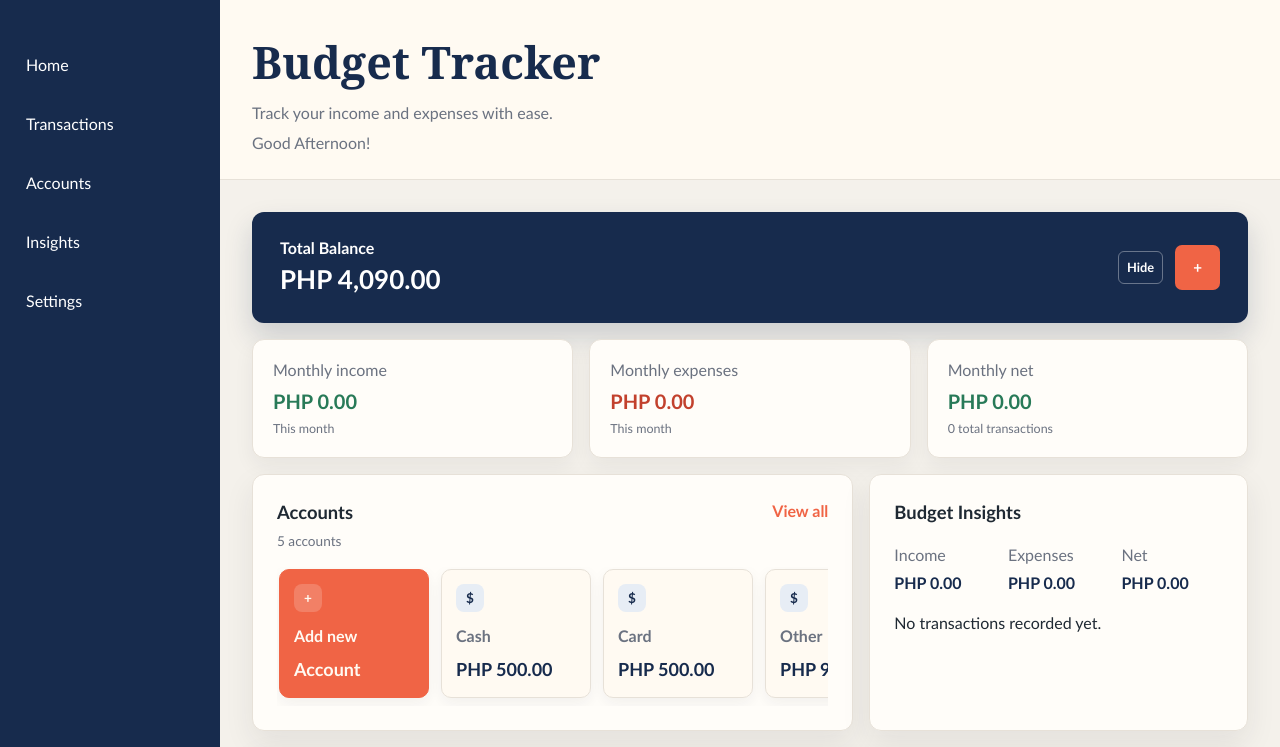
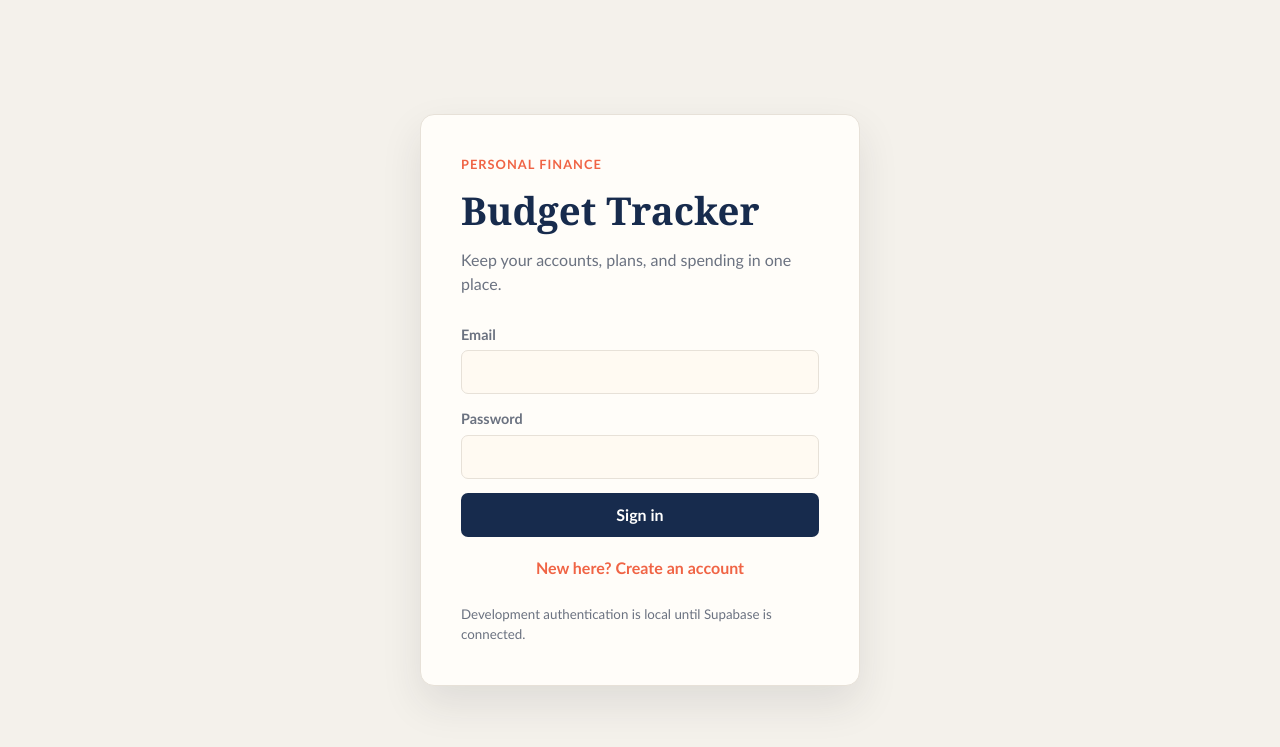
Before and after one commit to iamoen28/budget-tracker, a React (Vite) app in the folder budget_tracker/: page / in a window 1280 px wide. Shown: the top 747 px of the page. Built offline with nearby package versions, Linux system fonts and the light colour scheme.

Commit message:
Added Authentication

```diff
--- a/budget_tracker/src/App.jsx
+++ b/budget_tracker/src/App.jsx
@@ -5,12 +5,14 @@ import AccountsPage from './pages/AccountsPage.jsx'
 import InsightsPage from './pages/InsightsPage.jsx'
 import SettingsPage from './pages/SettingsPage.jsx'
 import useBudgetData from './hooks/useBudgetData.js'
+import AuthPage from './pages/AuthPage.jsx'
+import { useAuth } from './auth/useAuth.js'
 
-const App = () => {
+function AuthenticatedApp({ user }) {
   const basePath = import.meta.env.BASE_URL.replace(/\/$/, '')
   const routeFromPath = pathname => pathname.startsWith(basePath) ? pathname.slice(basePath.length) || '/' : pathname
   const [location, setLocation] = useState(`${routeFromPath(window.location.pathname)}${window.location.search}`)
-  const budget = useBudgetData()
+  const budget = useBudgetData(user.id)
   const navigate = nextPath => {
     window.history.pushState({}, '', `${basePath}${nextPath}`)
     setLocation(nextPath)
@@ -35,4 +37,9 @@ const App = () => {
   )
 }
 
+const App = () => {
+  const { user } = useAuth()
+  return user ? <AuthenticatedApp key={user.id} user={user} /> : <AuthPage />
+}
+
 export default App
--- /dev/null
+++ b/budget_tracker/src/auth/AuthContext.jsx
@@ -0,0 +1,31 @@
+import { useState } from 'react'
+import { getSession, signIn as signInLocal, signOut as signOutLocal, signUp as signUpLocal } from './authStorage.js'
+import { AuthContext } from './authContextValue.js'
+
+export function AuthProvider({ children }) {
+  const [user, setUser] = useState(() => getSession(window.localStorage))
+  const [isLoading, setIsLoading] = useState(false)
+
+  const signIn = async (email, password) => {
+    setIsLoading(true)
+    const result = await signInLocal(window.localStorage, email, password)
+    if (result.session) setUser(result.session)
+    setIsLoading(false)
+    return result.error ?? null
+  }
+
+  const signUp = async (email, password) => {
+    setIsLoading(true)
+    const result = await signUpLocal(window.localStorage, email, password)
+    if (result.session) setUser(result.session)
+    setIsLoading(false)
+    return result.error ?? null
+  }
+
+  const signOut = () => {
+    signOutLocal(window.localStorage)
+    setUser(null)
+  }
+
+  return <AuthContext.Provider value={{ user, isLoading, signIn, signUp, signOut }}>{children}</AuthContext.Provider>
+}
--- /dev/null
+++ b/budget_tracker/src/auth/authContextValue.js
@@ -0,0 +1,3 @@
+import { createContext } from 'react'
+
+export const AuthContext = createContext(null)
--- /dev/null
+++ b/budget_tracker/src/auth/authStorage.js
@@ -0,0 +1,47 @@
+const USERS_KEY = 'budget-tracker-auth-users'
+const SESSION_KEY = 'budget-tracker-auth-session'
+
+const read = (storage, key, fallback) => {
+  try {
+    const value = storage.getItem(key)
+    return value ? JSON.parse(value) : fallback
+  } catch {
+    return fallback
+  }
+}
+
+const write = (storage, key, value) => storage.setItem(key, JSON.stringify(value))
+
+const hashPassword = async password => {
+  const data = new TextEncoder().encode(password)
+  const digest = await crypto.subtle.digest('SHA-256', data)
+  return Array.from(new Uint8Array(digest)).map(byte => byte.toString(16).padStart(2, '0')).join('')
+}
+
+export const getSession = storage => read(storage, SESSION_KEY, null)
+
+export const signUp = async (storage, email, password) => {
+  const normalizedEmail = email.trim().toLowerCase()
+  if (!/^\S+@\S+\.\S+$/.test(normalizedEmail)) return { error: 'Enter a valid email address.' }
+  if (password.length < 8) return { error: 'Password must be at least 8 characters.' }
+  const users = read(storage, USERS_KEY, [])
+  if (users.some(user => user.email === normalizedEmail)) return { error: 'An account with that email already exists.' }
+  const user = { id: crypto.randomUUID(), email: normalizedEmail, passwordHash: await hashPassword(password) }
+  write(storage, USERS_KEY, [...users, user])
+  const session = { id: user.id, email: user.email }
+  write(storage, SESSION_KEY, session)
+  return { session }
+}
+
+export const signIn = async (storage, email, password) => {
+  const normalizedEmail = email.trim().toLowerCase()
+  const users = read(storage, USERS_KEY, [])
+  const passwordHash = await hashPassword(password)
+  const user = users.find(candidate => candidate.email === normalizedEmail && candidate.passwordHash === passwordHash)
+  if (!user) return { error: 'Email or password is incorrect.' }
+  const session = { id: user.id, email: user.email }
+  write(storage, SESSION_KEY, session)
+  return { session }
+}
+
+export const signOut = storage => storage.removeItem(SESSION_KEY)
--- /dev/null
+++ b/budget_tracker/src/auth/useAuth.js
@@ -0,0 +1,4 @@
+import { useContext } from 'react'
+import { AuthContext } from './authContextValue.js'
+
+export const useAuth = () => useContext(AuthContext)
--- a/budget_tracker/src/components/Navbar/Navbar.jsx
+++ b/budget_tracker/src/components/Navbar/Navbar.jsx
@@ -1,8 +1,10 @@
 //navbar component that will be used across the app for navigation and branding
 
 import './Navbar.css'
+import { useAuth } from '../../auth/useAuth.js'
 
 const Navbar = ({ onNavigate }) => {
+    const { user, signOut } = useAuth()
     const handleNavigate = (event, path) => {
         event.preventDefault()
         onNavigate(path)
@@ -16,6 +18,7 @@ const Navbar = ({ onNavigate }) => {
                 <li><a href="/accounts" onClick={(event) => handleNavigate(event, '/accounts')}>Accounts</a></li>
                 <li><a href="/insights" onClick={(event) => handleNavigate(event, '/insights')}>Insights</a></li>
                 <li><a href="/settings" onClick={(event) => handleNavigate(event, '/settings')}>Settings</a></li>
+                <li className="nav-user"><span>{user?.email}</span><button type="button" onClick={signOut}>Sign out</button></li>
             </ul>
         </div>
     )
--- a/budget_tracker/src/data/budgetStorage.js
+++ b/budget_tracker/src/data/budgetStorage.js
@@ -1,8 +1,10 @@
 export const STORAGE_KEY = 'budget-tracker-data'
 
-export const loadBudgetData = (storage) => {
+const keyForUser = userId => userId ? `${STORAGE_KEY}:${userId}` : STORAGE_KEY
+
+export const loadBudgetData = (storage, userId) => {
   try {
-    const storedData = storage?.getItem(STORAGE_KEY)
+    const storedData = storage?.getItem(keyForUser(userId))
     if (!storedData) return null
     const parsedData = JSON.parse(storedData)
     if (!Array.isArray(parsedData.accounts) || !Array.isArray(parsedData.transactions)) return null
@@ -12,9 +14,9 @@ export const loadBudgetData = (storage) => {
   }
 }
 
-export const saveBudgetData = (storage, data) => {
+export const saveBudgetData = (storage, data, userId) => {
   try {
-    storage?.setItem(STORAGE_KEY, JSON.stringify(data))
+    storage?.setItem(keyForUser(userId), JSON.stringify(data))
     return true
   } catch {
     return false
--- a/budget_tracker/src/hooks/useBudgetData.js
+++ b/budget_tracker/src/hooks/useBudgetData.js
@@ -17,13 +17,13 @@ const initialAccounts = [
   { id: createId(), name: 'Investments', openingBalance: 2000 }
 ]
 
-const loadStoredData = () => {
+const loadStoredData = userId => {
   if (typeof window === 'undefined') return null
-  return loadBudgetData(window.localStorage)
+  return loadBudgetData(window.localStorage, userId)
 }
 
-export default function useBudgetData() {
-  const [storedData] = useState(loadStoredData)
+export default function useBudgetData(userId) {
+  const [storedData] = useState(() => loadStoredData(userId))
   const [accounts, setAccounts] = useState(() => storedData?.accounts ?? initialAccounts)
   const [transactions, setTransactions] = useState(() => storedData?.transactions ?? [])
   const [currency, setCurrency] = useState(() => storedData?.currency ?? 'PHP')
@@ -35,8 +35,10 @@ export default function useBudgetData() {
   const [goals, setGoals] = useState(() => storedData?.goals ?? [])
 
   useEffect(() => {
-    saveBudgetData(window.localStorage, { accounts, transactions, currency, categories, budgets, goals })
-  }, [accounts, transactions, currency, categories, budgets, goals])
+    if (userId) {
+      saveBudgetData(window.localStorage, { accounts, transactions, currency, categories, budgets, goals }, userId)
+    }
+  }, [accounts, transactions, currency, categories, budgets, goals, userId])
 
   const accountsWithBalances = useMemo(
     () => calculateBalances(accounts, transactions),
--- a/budget_tracker/src/main.jsx
+++ b/budget_tracker/src/main.jsx
@@ -1,6 +1,11 @@
 import ReactDOM from 'react-dom/client'
 import './index.css'
 import App from './App'
+import { AuthProvider } from './auth/AuthContext.jsx'
 
 
-ReactDOM.createRoot(document.getElementById('root')).render(<App />)
+ReactDOM.createRoot(document.getElementById('root')).render(
+	<AuthProvider>
+		<App />
+	</AuthProvider>
+)
--- /dev/null
+++ b/budget_tracker/src/pages/AuthPage.css
@@ -0,0 +1,14 @@
+.auth-page { display: grid; min-height: 100vh; place-items: center; padding: 24px; background: #f4f1eb; }
+.auth-panel { width: min(100%, 440px); padding: 40px; border: 1px solid #e7e1d8; border-radius: 14px; background: #fffdf9; box-shadow: 0 18px 40px rgba(35, 40, 48, .1); }
+.auth-eyebrow { margin: 0 0 8px; color: #f06445; font-size: .8rem; font-weight: 700; letter-spacing: .08em; text-transform: uppercase; }
+.auth-panel h1 { margin: 0; color: #172b4d; font-family: Georgia, serif; font-size: 2.4rem; }
+.auth-subtitle { margin: 8px 0 28px; color: #6b7280; }
+.auth-form { display: grid; gap: 14px; }
+.auth-form label { display: grid; gap: 5px; color: #6b7280; font-size: .9rem; font-weight: 700; }
+.auth-form input { min-height: 44px; padding: 9px 11px; border: 1px solid #e7e1d8; border-radius: 7px; background: #fffaf2; }
+.auth-form button { min-height: 44px; border: 0; border-radius: 7px; background: #172b4d; color: white; font-weight: 700; }
+.auth-form button:disabled { opacity: .6; cursor: wait; }
+.auth-switch { width: 100%; margin-top: 18px; border: 0; background: transparent; color: #f06445; font-weight: 700; }
+.auth-note { display: block; margin-top: 24px; color: #6b7280; line-height: 1.5; }
+.form-error { margin: 0; color: #c2412d; font-size: .85rem; }
+@media (max-width: 480px) { .auth-panel { padding: 28px 22px; } }
--- /dev/null
+++ b/budget_tracker/src/pages/AuthPage.jsx
@@ -0,0 +1,40 @@
+import { useState } from 'react'
+import { useAuth } from '../auth/useAuth.js'
+import './AuthPage.css'
+
+function AuthPage() {
+  const { signIn, signUp, isLoading } = useAuth()
+  const [mode, setMode] = useState('signin')
+  const [email, setEmail] = useState('')
+  const [password, setPassword] = useState('')
+  const [error, setError] = useState('')
+  const isSignUp = mode === 'signup'
+
+  const handleSubmit = async event => {
+    event.preventDefault()
+    const result = isSignUp ? await signUp(email, password) : await signIn(email, password)
+    setError(result ?? '')
+  }
+
+  return (
+    <main className="auth-page">
+      <section className="auth-panel">
+        <p className="auth-eyebrow">Personal finance</p>
+        <h1>Budget Tracker</h1>
+        <p className="auth-subtitle">Keep your accounts, plans, and spending in one place.</p>
+        <form onSubmit={handleSubmit} className="auth-form">
+          <label>Email<input type="email" autoComplete="email" value={email} onChange={event => setEmail(event.target.value)} required /></label>
+          <label>Password<input type="password" autoComplete={isSignUp ? 'new-password' : 'current-password'} value={password} onChange={event => setPassword(event.target.value)} minLength="8" required /></label>
+          {error && <p className="form-error" role="alert">{error}</p>}
+          <button type="submit" disabled={isLoading}>{isLoading ? 'Please wait...' : isSignUp ? 'Create account' : 'Sign in'}</button>
+        </form>
+        <button className="auth-switch" type="button" onClick={() => { setMode(isSignUp ? 'signin' : 'signup'); setError('') }}>
+          {isSignUp ? 'Already have an account? Sign in' : 'New here? Create an account'}
+        </button>
+        <small className="auth-note">Development authentication is local until Supabase is connected.</small>
+      </section>
+    </main>
+  )
+}
+
+export default AuthPage
```
Also changed, not shown: budget_tracker/src/components/Navbar/Navbar.css (+7 -0 lines), 2 other files (tests, documents, lock files or other folders).
